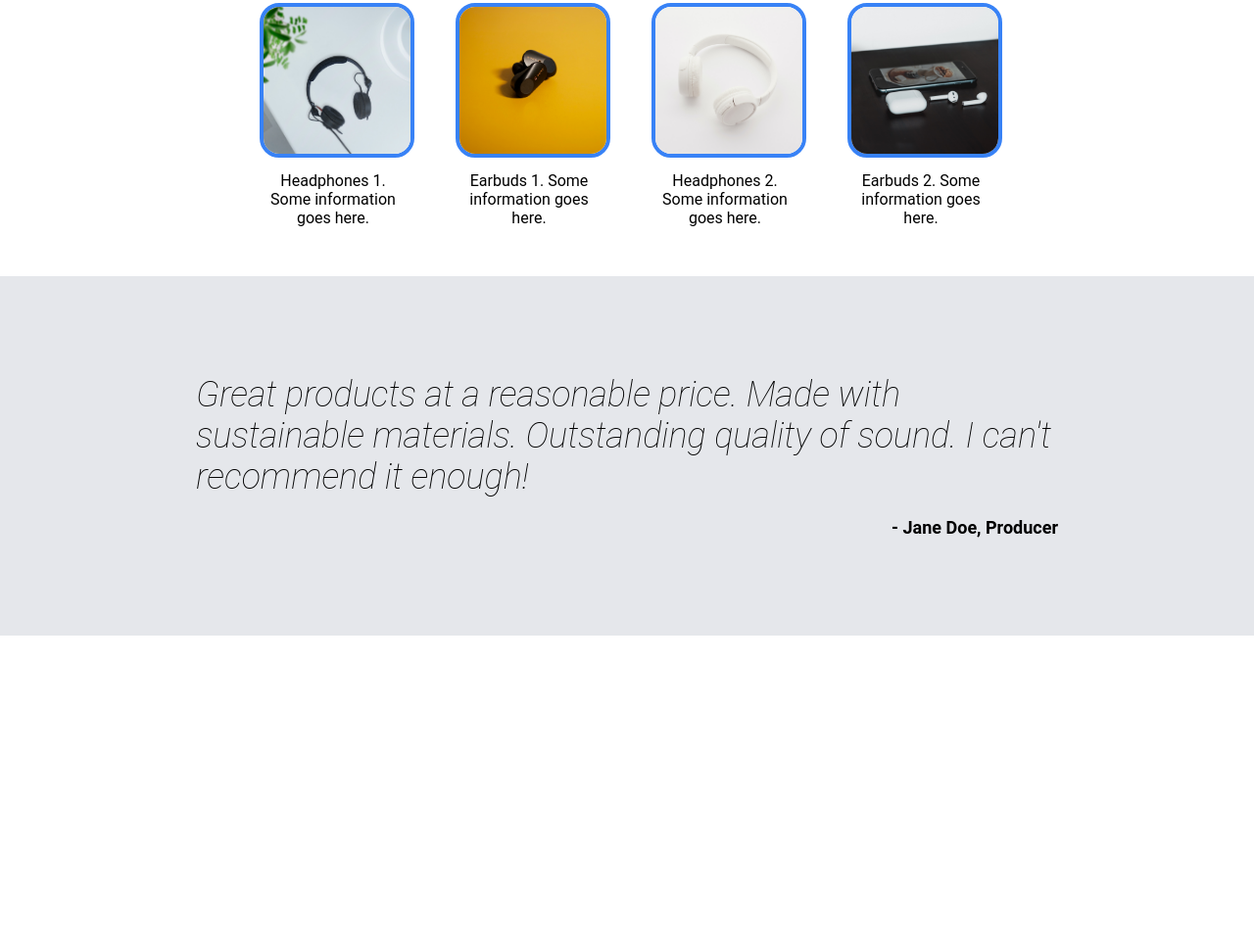
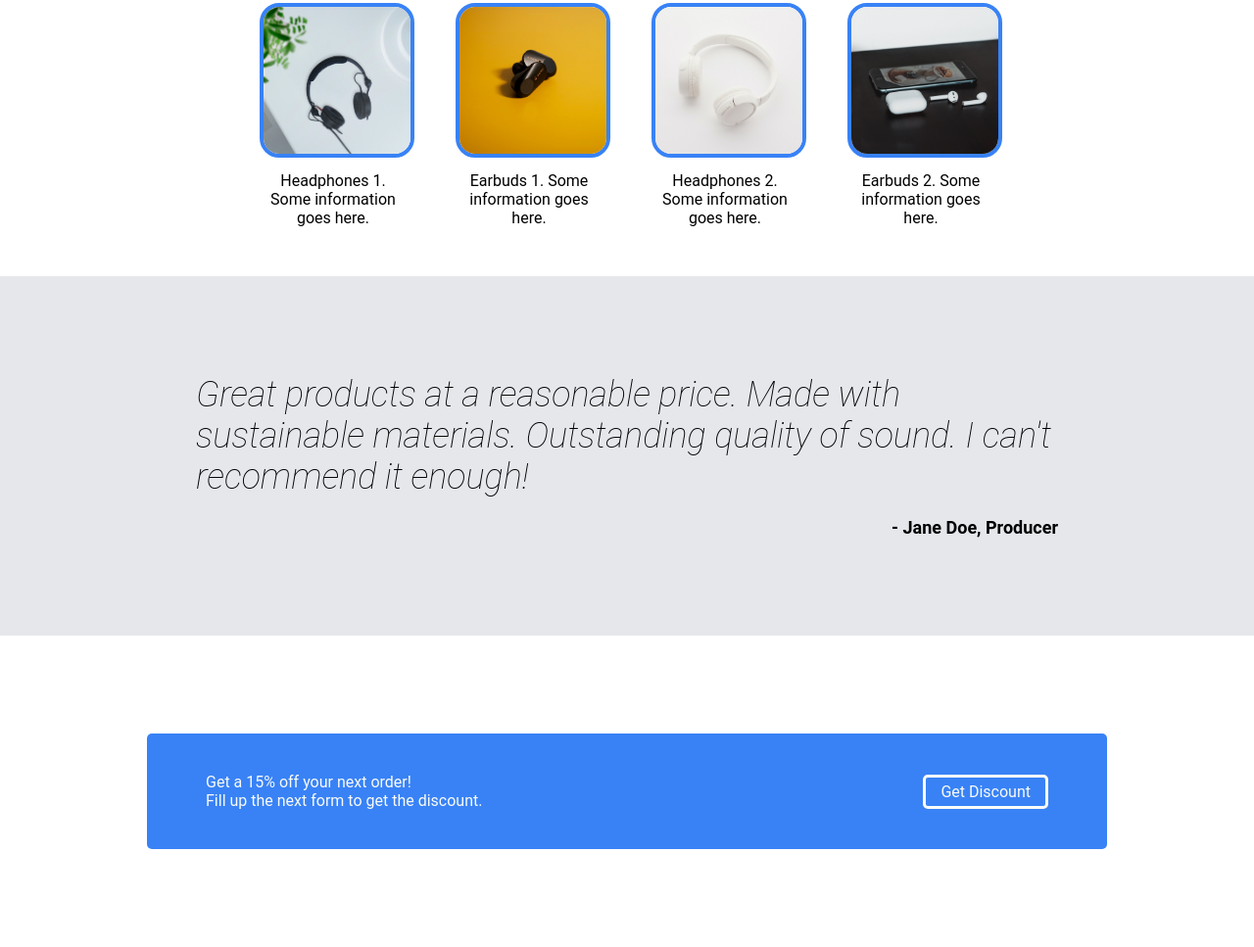
Before and after one commit to idkwn2p/Landing, a plain HTML site: page index.html in a window 1280 px wide. Shown: the part 671-1638 px from the top of the page at 98% size. Before the commit the page ends 1320 px from the top, so only its background shows below. Drawn offline with Linux system fonts and the light colour scheme.

Commit message:
Add call to action

```diff
--- a/index.html
+++ b/index.html
@@ -53,6 +53,15 @@
         <div class="review">Great products at a reasonable price. Made with sustainable materials. Outstanding quality of sound. I can't recommend it enough!</div>
         <div class="person">- Jane Doe, Producer</div>
     </div>
+    <div class="cta-container">
+        <div class="cta">
+            <div>
+                <div>Get a 15% off your next order! </div>
+                <div>Fill up the next form to get the discount.</div>
+            </div>
+            <a href="#" class="button border">Get Discount</a>
+        </div>
+    </div>
 
 </body>
 </html>
--- a/style.css
+++ b/style.css
@@ -15,7 +15,8 @@ html {
     background-color: #1f2937;
 }
 
-.button {
+.button,
+.cta {
     background-color: #3882f6;
 }
 
@@ -28,7 +29,9 @@ html {
 }
 
 .logo,
-.main-text {
+.main-text,
+.cta,
+.cta a {
     color: #f9faf8;
 }
 
@@ -72,6 +75,10 @@ html {
     background-color: #e5e7eb;
 }
 
+.border {
+    border: 3px solid #f9faf8;
+}
+
 /* Alignment */
 body,
 .hero,
@@ -82,7 +89,9 @@ body,
 .container,
 .products,
 .review,
-.person {
+.person,
+.cta,
+.cta-container {
     display: flex;
 }
 
@@ -120,6 +129,10 @@ body,
     width: fit-content;
     padding-block: 5px;
     padding-inline: 15px;
+}
+
+.button,
+.cta {
     border-radius: 5px;
 }
 
@@ -165,6 +178,20 @@ body,
     justify-content: flex-end;
 }
 
+/* Call to Action */
+
+.cta {
+    justify-content: space-between;
+    align-items: center;
+    flex: 1;
+    padding-inline: 60px;
+    padding-block: 40px;
+}
+
+.cta-container {
+    justify-content: center;
+    padding: 100px 150px;
+}
 
 /* Header links and images */
 
@@ -173,7 +200,7 @@ body,
     gap: 20px;
 }
 
-.hero a {
+a {
     text-decoration: none;
 }
 
```
